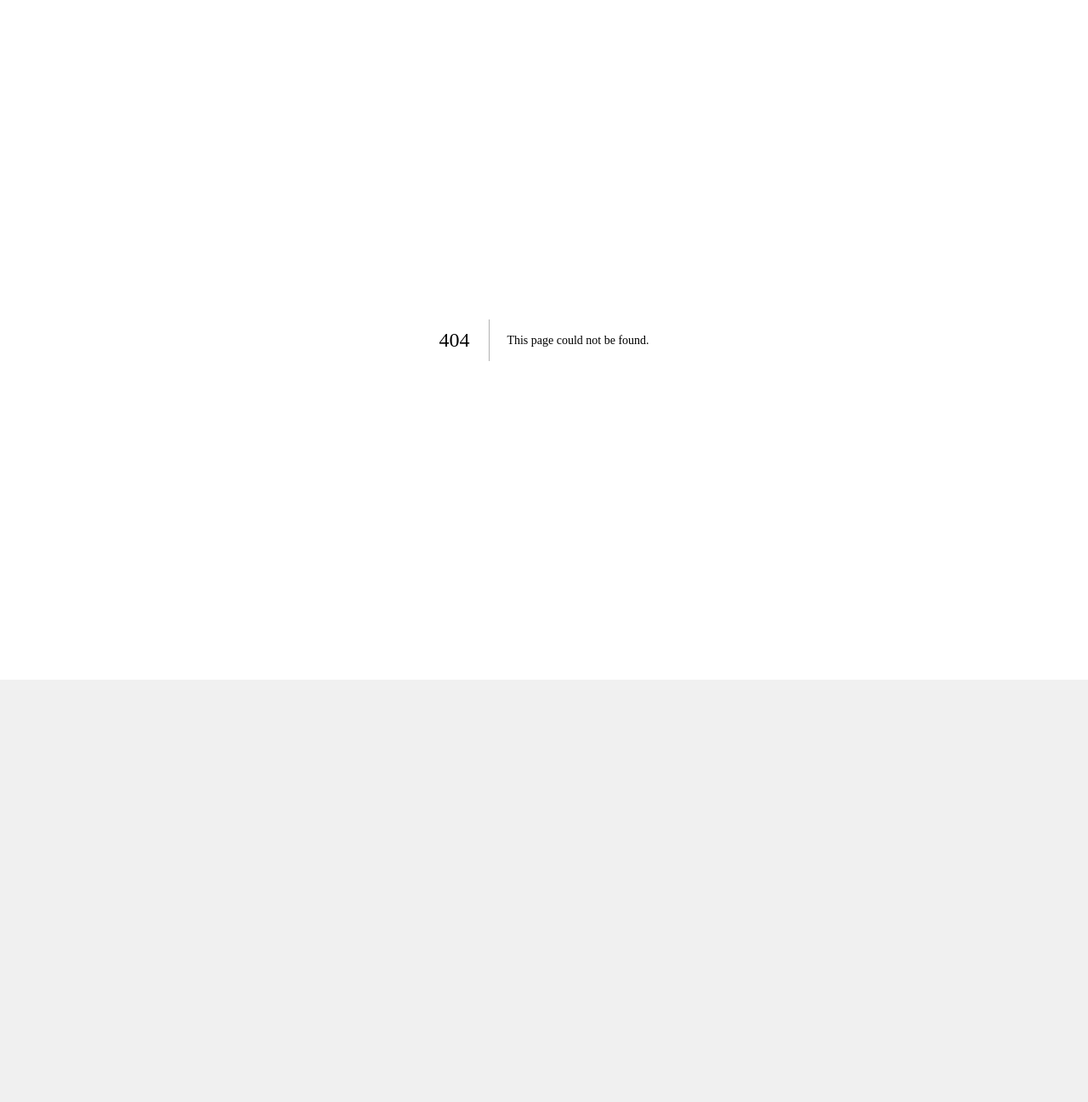
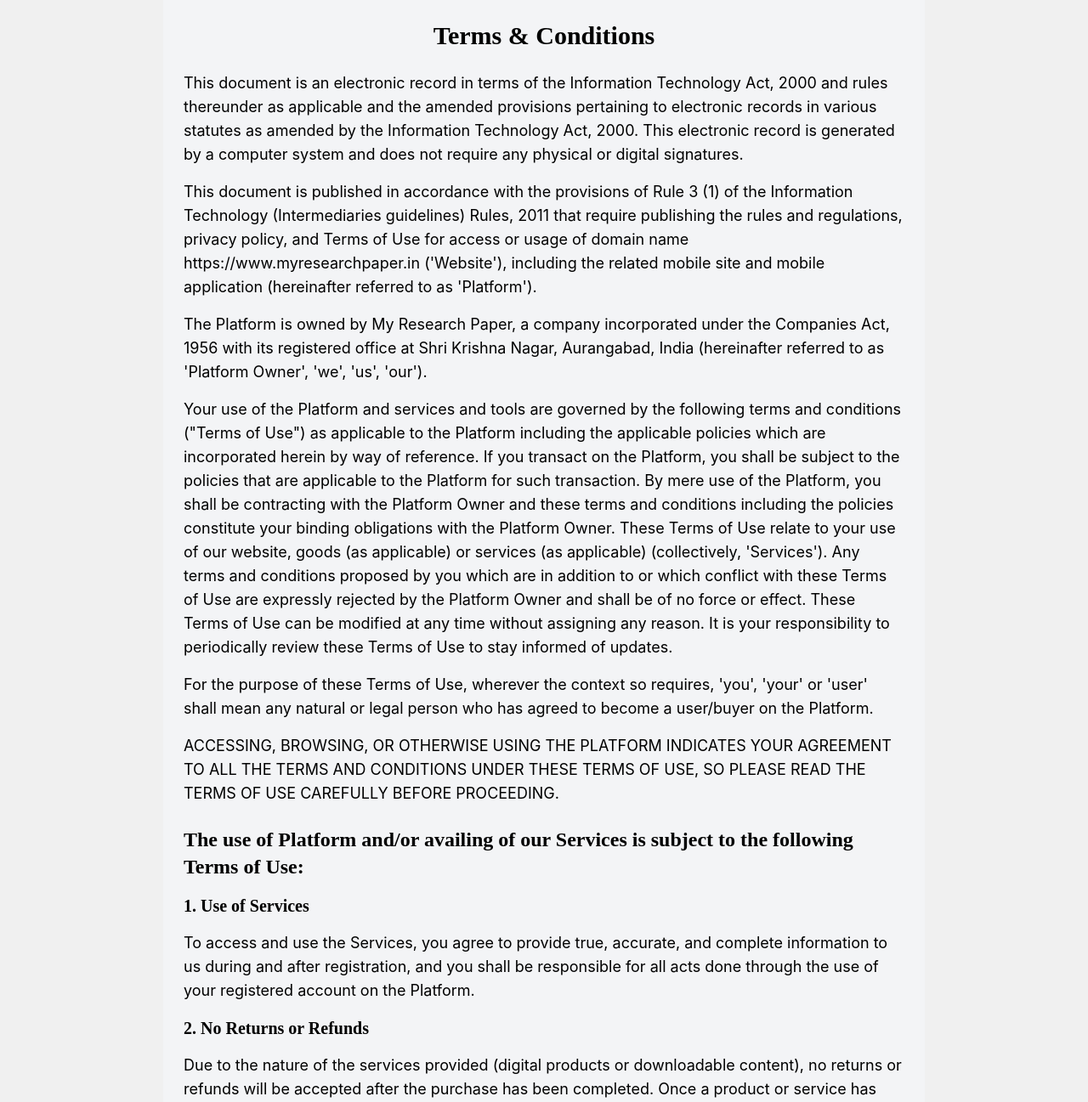
Before and after one commit to aadarshraj4321/my-research-paper, a Next.js app: page /terms in a window 1280 px wide. Before the commit this address had no page. Shown: the top 1297 px of the page at 85% size. Before the commit the page ends 800 px from the top, so only its background shows below. Built offline with nearby package versions, Linux system fonts and the light colour scheme.

Commit message:
adding the terms and condition

```diff
--- a/app/components/common/footer.tsx
+++ b/app/components/common/footer.tsx
@@ -1,3 +1,4 @@
+import Link from 'next/link';
 
 export default function Footer() {
   return (
@@ -29,6 +30,13 @@
               </li>
             </ul>
           </div>
+
+          {/* Link to Terms and Conditions */}
+          <div>
+            <Link href="/terms" className="text-sm text-blue-600 hover:text-blue-800">
+              Terms and Conditions
+            </Link>
+          </div>
         </div>
 
         {/* Copyright Section */}
--- a/app/components/common/header.tsx
+++ b/app/components/common/header.tsx
@@ -101,7 +101,7 @@
           <span className="text-2xl font-semibold text-white">
             MyResearchPaper
           </span>
-          <span className='text-2xl font-semibold text-white'>400 INR subscription</span>
+
         </Link>
 
         <div className="flex items-center space-x-6">
--- /dev/null
+++ b/app/terms/page.tsx
@@ -0,0 +1,92 @@
+import React from 'react';
+
+const Terms = () => {
+  return (
+    <div className="max-w-4xl mx-auto p-6 bg-gray-100 rounded-lg">
+      <h1 className="text-3xl font-semibold text-center mb-6">Terms & Conditions</h1>
+
+      <p className="text-lg mb-4">
+        This document is an electronic record in terms of the Information Technology Act, 2000 and rules thereunder as applicable and the amended provisions pertaining to electronic records in various statutes as amended by the Information Technology Act, 2000. This electronic record is generated by a computer system and does not require any physical or digital signatures.
+      </p>
+
+      <p className="text-lg mb-4">
+        This document is published in accordance with the provisions of Rule 3 (1) of the Information Technology (Intermediaries guidelines) Rules, 2011 that require publishing the rules and regulations, privacy policy, and Terms of Use for access or usage of domain name https://www.myresearchpaper.in ('Website'), including the related mobile site and mobile application (hereinafter referred to as 'Platform').
+      </p>
+
+      <p className="text-lg mb-4">
+        The Platform is owned by My Research Paper, a company incorporated under the Companies Act, 1956 with its registered office at Shri Krishna Nagar, Aurangabad, India (hereinafter referred to as 'Platform Owner', 'we', 'us', 'our').
+      </p>
+
+      <p className="text-lg mb-4">
+        Your use of the Platform and services and tools are governed by the following terms and conditions ("Terms of Use") as applicable to the Platform including the applicable policies which are incorporated herein by way of reference. If you transact on the Platform, you shall be subject to the policies that are applicable to the Platform for such transaction. By mere use of the Platform, you shall be contracting with the Platform Owner and these terms and conditions including the policies constitute your binding obligations with the Platform Owner. These Terms of Use relate to your use of our website, goods (as applicable) or services (as applicable) (collectively, 'Services'). Any terms and conditions proposed by you which are in addition to or which conflict with these Terms of Use are expressly rejected by the Platform Owner and shall be of no force or effect. These Terms of Use can be modified at any time without assigning any reason. It is your responsibility to periodically review these Terms of Use to stay informed of updates.
+      </p>
+
+      <p className="text-lg mb-4">
+        For the purpose of these Terms of Use, wherever the context so requires, 'you', 'your' or 'user' shall mean any natural or legal person who has agreed to become a user/buyer on the Platform.
+      </p>
+
+      <p className="text-lg mb-4">
+        ACCESSING, BROWSING, OR OTHERWISE USING THE PLATFORM INDICATES YOUR AGREEMENT TO ALL THE TERMS AND CONDITIONS UNDER THESE TERMS OF USE, SO PLEASE READ THE TERMS OF USE CAREFULLY BEFORE PROCEEDING.
+      </p>
+
+      <h2 className="text-2xl font-semibold mt-6 mb-4">The use of Platform and/or availing of our Services is subject to the following Terms of Use:</h2>
+
+      <h3 className="text-xl font-semibold mt-4">1. Use of Services</h3>
+      <p className="text-lg mb-4">
+        To access and use the Services, you agree to provide true, accurate, and complete information to us during and after registration, and you shall be responsible for all acts done through the use of your registered account on the Platform.
+      </p>
+
+      <h3 className="text-xl font-semibold mt-4">2. No Returns or Refunds</h3>
+      <p className="text-lg mb-4">
+        Due to the nature of the services provided (digital products or downloadable content), no returns or refunds will be accepted after the purchase has been completed. Once a product or service has been accessed or downloaded, it cannot be returned or refunded.
+      </p>
+      <p className="text-lg mb-4">
+        Refunds: We do not offer any refunds once the payment has been processed and the digital product (e.g., PDF) has been delivered or downloaded.
+      </p>
+      <p className="text-lg mb-4">
+        Cancellations: Since the products offered are digital downloads, cancellations are not accepted after the transaction is completed. By using our services, you acknowledge and agree to these terms. In case of issues with payment or access to the service, please contact us immediately to resolve the problem.
+      </p>
+
+      <h3 className="text-xl font-semibold mt-4">3. Warranty Disclaimer</h3>
+      <p className="text-lg mb-4">
+        Neither we nor any third parties provide any warranty or guarantee as to the accuracy, timeliness, performance, completeness, or suitability of the information and materials offered on this website or through the Services, for any specific purpose. You acknowledge that such information and materials may contain inaccuracies or errors, and we expressly exclude liability for any such inaccuracies or errors to the fullest extent permitted by law.
+      </p>
+
+      <h3 className="text-xl font-semibold mt-4">4. Liability</h3>
+      <p className="text-lg mb-4">
+        Your use of our Services and the Platform is solely and entirely at your own risk and discretion for which we shall not be liable to you in any manner. You are required to independently assess and ensure that the Services meet your requirements.
+      </p>
+
+      <h3 className="text-xl font-semibold mt-4">5. Proprietary Rights</h3>
+      <p className="text-lg mb-4">
+        The contents of the Platform and the Services are proprietary to us and are licensed to us. You will not have any authority to claim any intellectual property rights, title, or interest in its contents. The contents include and are not limited to the design, layout, look, and graphics.
+      </p>
+
+      <h3 className="text-xl font-semibold mt-4">6. User Agreement</h3>
+      <p className="text-lg mb-4">
+        You agree not to use the Platform and/or Services for any unlawful, illegal, or forbidden purpose by these Terms or Indian or local laws that might apply to you.
+      </p>
+
+      <p className="text-lg mb-4">
+        You agree and acknowledge that the website and the Services may contain links to other third-party websites. On accessing these links, you will be governed by the terms of use, privacy policy, and other policies of such third-party websites.
+      </p>
+
+      <h3 className="text-xl font-semibold mt-4">7. Indemnification</h3>
+      <p className="text-lg mb-4">
+        You shall indemnify and hold harmless Platform Owner, its affiliates, group companies (as applicable), and their respective officers, directors, agents, and employees, from any claim or demand, or actions including reasonable attorney's fees, made by any third party or penalty imposed due to or arising out of your breach of these Terms of Use, Privacy Policy, and other Policies, or your violation of any law, rules, or regulations or the rights (including infringement of intellectual property rights) of a third party.
+      </p>
+
+      <h3 className="text-xl font-semibold mt-4">8. Governing Law</h3>
+      <p className="text-lg mb-4">
+        These Terms and any dispute or claim relating to it, or its enforceability, shall be governed by and construed in accordance with the laws of India.
+      </p>
+
+      <h3 className="text-xl font-semibold mt-4">9. Jurisdiction</h3>
+      <p className="text-lg mb-4">
+        All disputes arising out of or in connection with these Terms shall be subject to the exclusive jurisdiction of the courts in Aurangabad and Bihar.
+      </p>
+    </div>
+  );
+};
+
+export default Terms;
```
